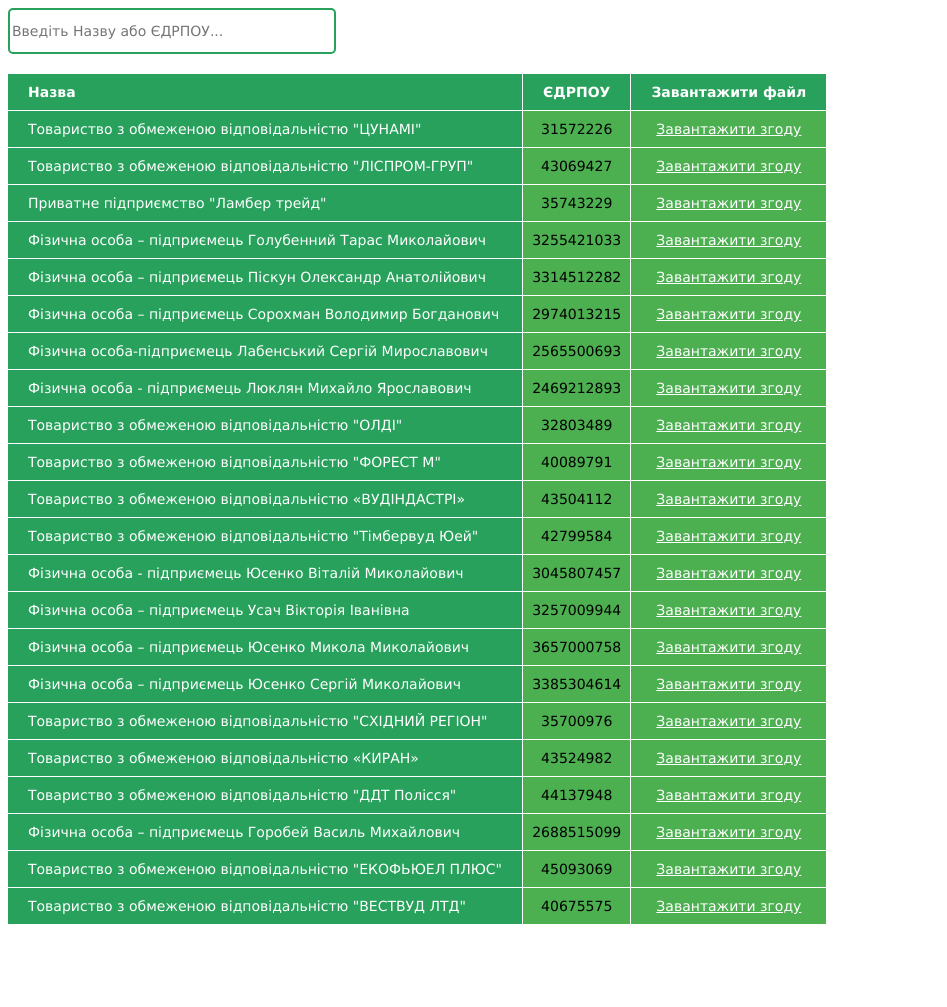
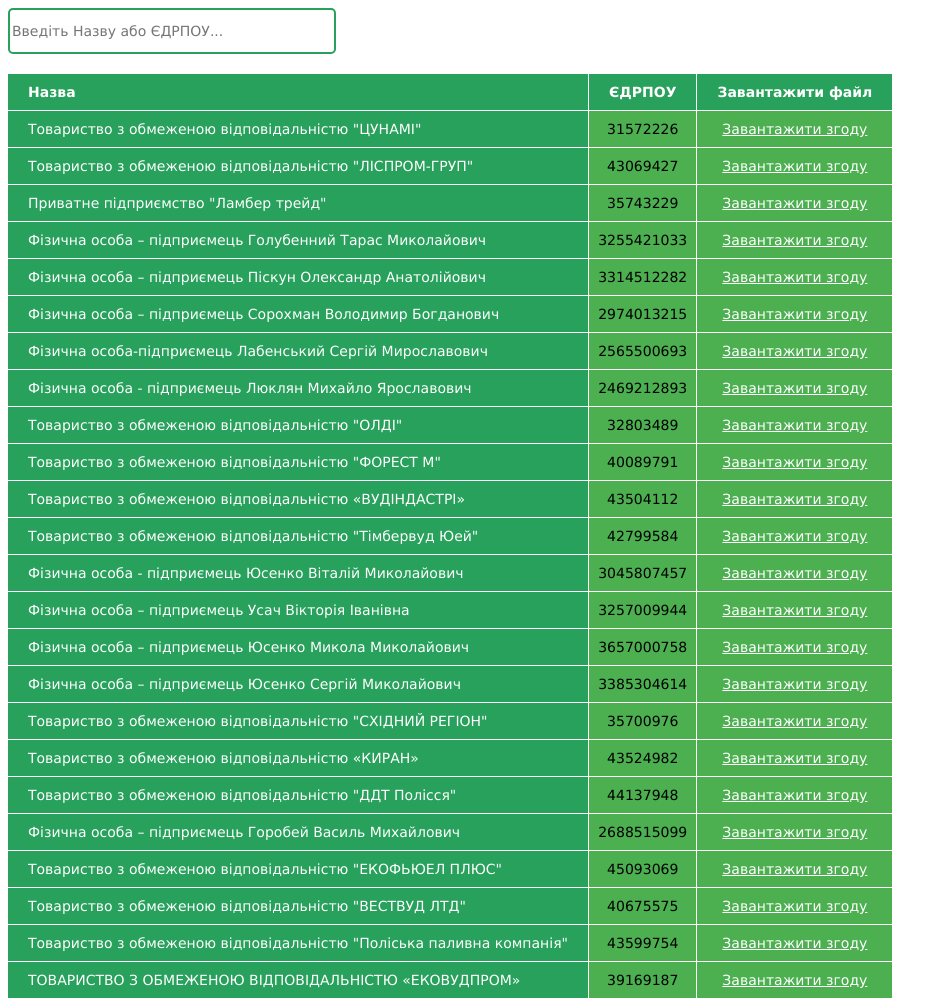
Before and after one commit to valeriytitovych/agreement, a website: page index.html in a window 1280 px wide. Shown: the whole page, without its empty margins (0-947 px from the left). Before the commit the page ends 933 px from the top, so only its background shows below. Drawn offline with Linux system fonts and the light colour scheme.

Commit message:
2 companies added

```diff
--- a/index.html
+++ b/index.html
@@ -132,6 +132,16 @@
                     <td>40675575</td>
                     <td><a href="./src/Вествуд ЛТД.zip" download="">Завантажити згоду</a></td>
                 </tr>
+                <tr>
+                    <td>Товариство з обмеженою відповідальністю "Поліська паливна компанія"</td>
+                    <td>43599754</td>
+                    <td><a href="./src/ТОВ ПОЛІСЬКА ПАЛИВНА КОМПАНІЯ .zip" download="">Завантажити згоду</a></td>
+                </tr>
+                <tr>
+                    <td>ТОВАРИСТВО З ОБМЕЖЕНОЮ ВІДПОВІДАЛЬНІСТЮ «ЕКОВУДПРОМ»</td>
+                    <td>39169187</td>
+                    <td><a href="./src/ТОВ ЕКОВУДПРОМ.zip" download="">Завантажити згоду</a></td>
+                </tr>
             </tbody>
         </table>
     </div>
```
Also changed, not shown: 2 other files.
